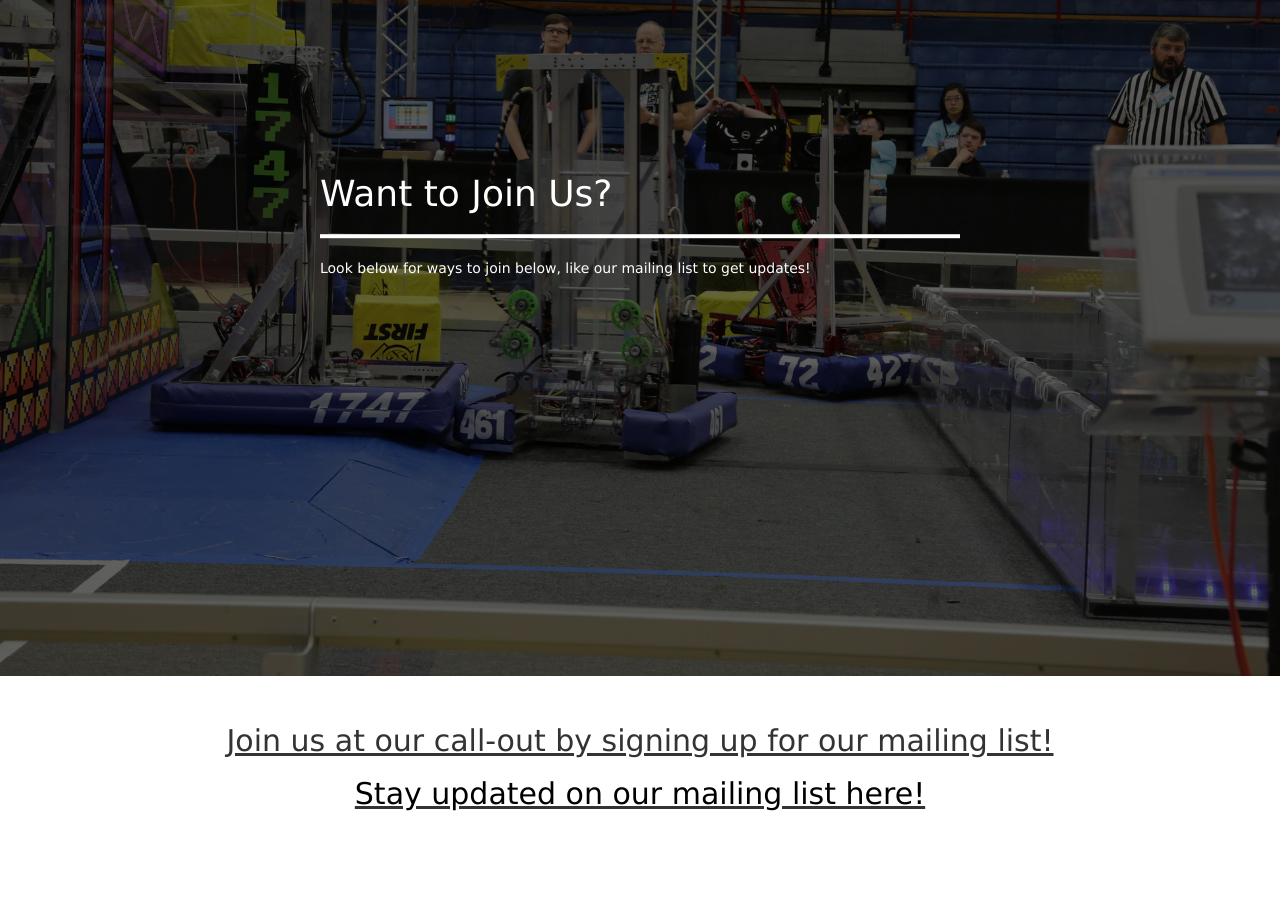
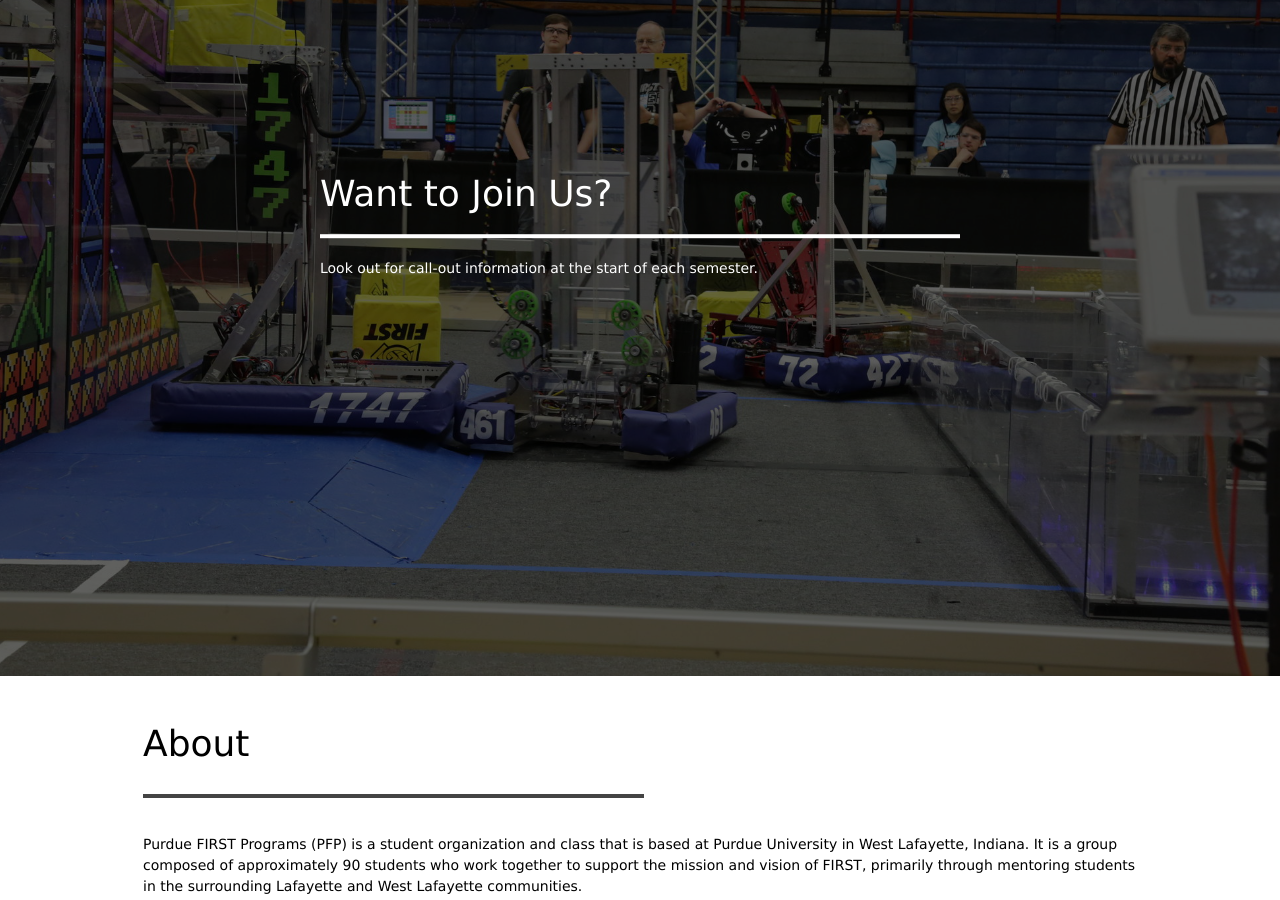
Before and after one commit to purduefirst/purduefirst.github.io, a Jekyll site: the page built from index.html, in a window 1280 px wide and 900 px high, scrolled down 224 px. Built offline with Jekyll 4.4.1, drawn with Linux system fonts in a browser that asks for light colours.

Commit message:
Update index.html

```diff
--- a/index.html
+++ b/index.html
@@ -2,7 +2,7 @@
 layout: big-image
 title: "Purdue FIRST Programs"
 mission-title: "Want to Join Us?"
-mission-summary: "Look below for ways to join below, like our mailing list to get updates!"
+mission-summary: "Look out for call-out information at the start of each semester."
 image: "PFP-Teams.jpg"
 contact: "president@purduefirst.org"
 dark: true
@@ -21,7 +21,6 @@
 			<iframe src="https://www.crowdfunding.purdue.edu/PFP" width="760" height="500" frameborder="0" marginheight="0" marginwidth="0">Loading...</iframe>
 		</div>
 	</section>
--->
 
 <section id="callout">
 	<div class="container" style="text-align: center;">
@@ -31,10 +30,9 @@
 		<h2><u>
 			<a href="https://docs.google.com/forms/d/e/1FAIpQLScbDBpEHb5sloMo2BKunaCFO9j4p_VHjslwb4eHV7WuIpBWZw/viewform?usp=pp_url">Stay updated on our mailing list here!</a>
 		</u></h2>
-		<!-- <img src="img/2020Callout.gif" style="float: none; margin-left: auto; margin-right: auto; width: 75%; height: auto;"/> -->
 	</div>
  </section>
-
+-->
 <section id="about" class="primary-section">
 	<div class="container">
 		<h1>About</h1>
```
